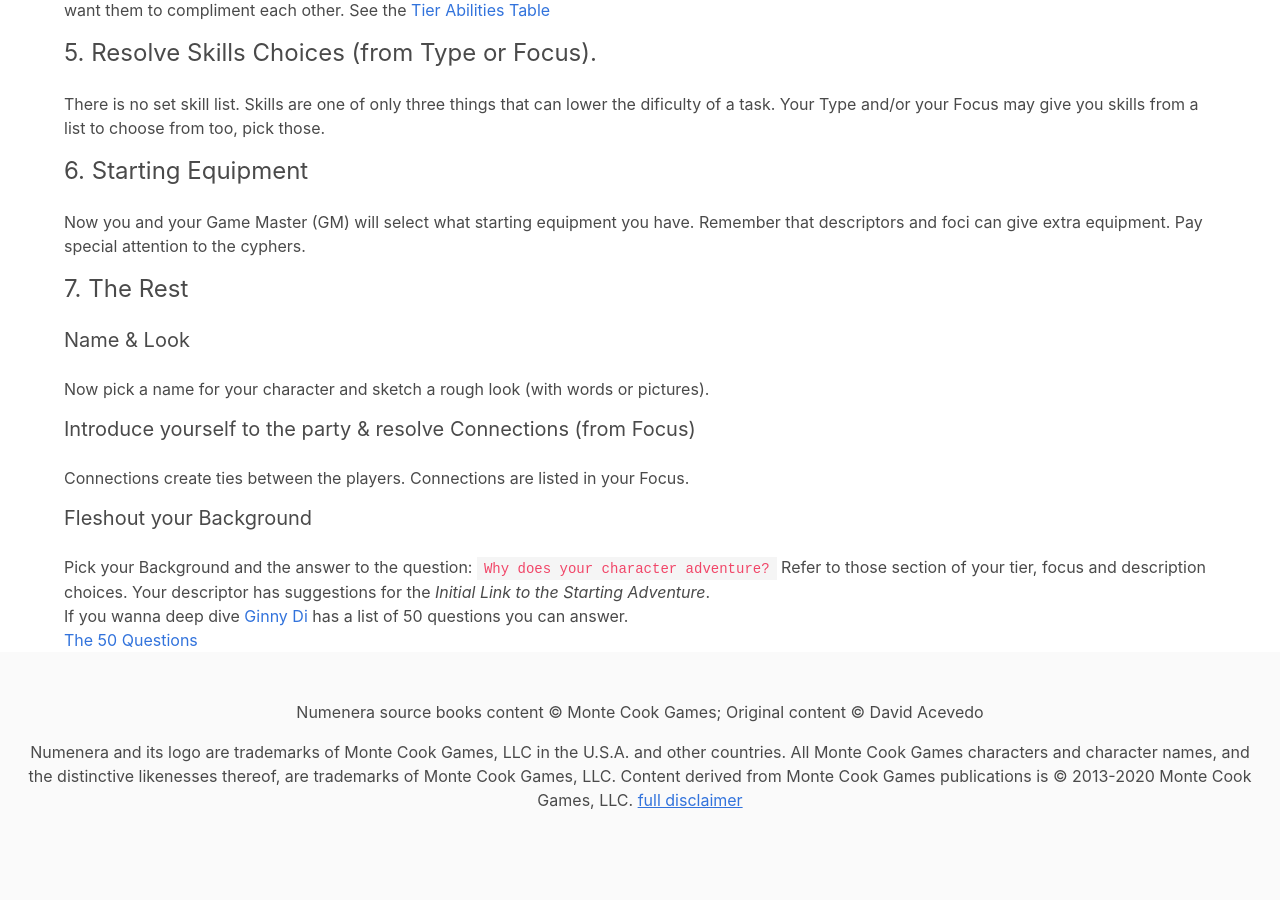
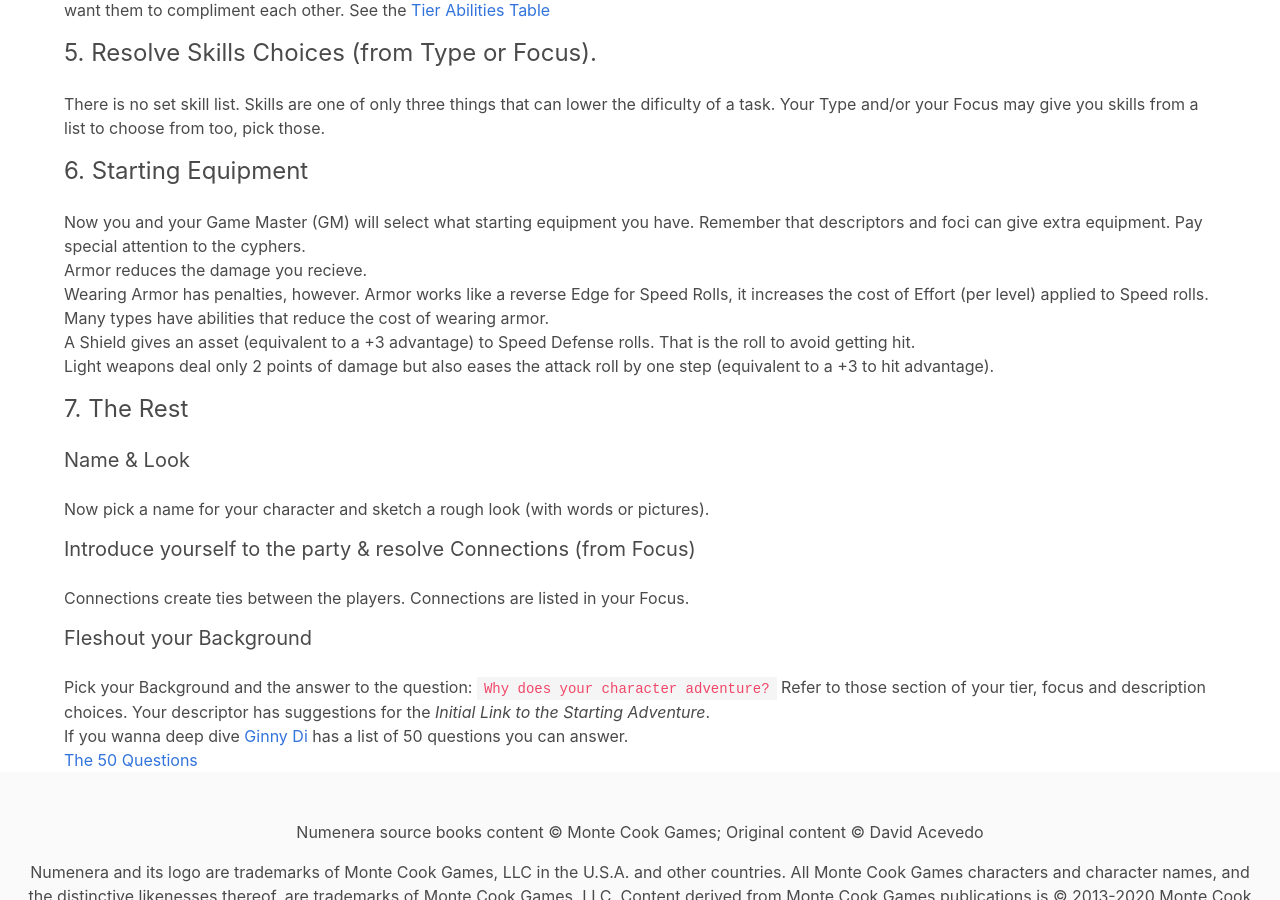
Before and after one commit to rebelwarrior/numenera, a Jekyll site: the page built from character_creation.md, in a window 1280 px wide and 900 px high, scrolled down 962 px. Built offline with Jekyll 4.4.1, drawn with Linux system fonts in a browser that asks for light colours; nearby versions of some CDN libraries.

Commit message:
adding more info for equipment

```diff
--- a/character_creation.md
+++ b/character_creation.md
@@ -64,6 +64,13 @@
 
 Now you and your Game Master (GM) will select what starting equipment you have. Remember that descriptors and foci can give extra equipment. Pay special attention to the cyphers.
 
+Armor reduces the damage you recieve.
+Wearing Armor has penalties, however. Armor works like a reverse Edge for Speed Rolls, it increases the cost of Effort (per level) applied to Speed rolls. Many types have abilities that reduce the cost of wearing armor.
+
+A Shield gives an asset (equivalent to a +3 advantage) to Speed Defense rolls. That is the roll to avoid getting hit.
+
+Light weapons deal only 2 points of damage but also eases the attack roll by one step (equivalent to a +3 to hit advantage).
+
 #### 7. The Rest
 {:.subtitle.is-4.mt-4}
 
```
